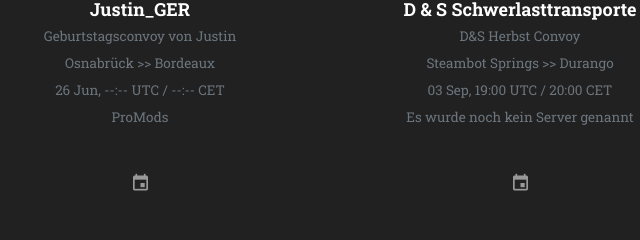
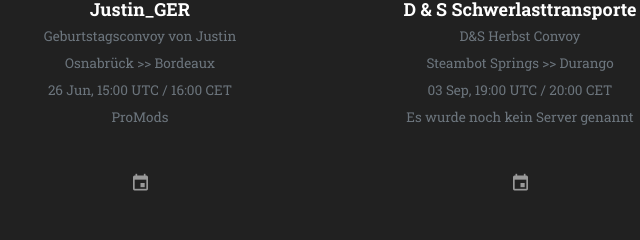
Before and after one commit to InfoBlock/Spedition-Perlhuhn, a plain HTML site: page events/index.html in a window 1280 px wide. Shown: the part 2505-2745 px from the top of the page, 120-760 px from the left. Drawn offline with Linux system fonts and the light colour scheme.

Commit message:
Justin's convoy updated

```diff
--- a/events/index.html
+++ b/events/index.html
@@ -257,7 +257,7 @@
                         <br>
                         <small class="card-description text-muted">Geburtstagsconvoy von Justin</small><br>
                         <small class="card-description text-muted">Osnabrück >> Bordeaux</small><br>
-                        <small class="card-description text-muted">26 Jun, --:-- UTC / --:-- CET</small><br>
+                        <small class="card-description text-muted">26 Jun, 15:00 UTC / 16:00 CET</small><br>
                         <small class="card-description text-muted">ProMods</small>
                       </h4>
                       <div class="card-footer justify-content-center">
```
